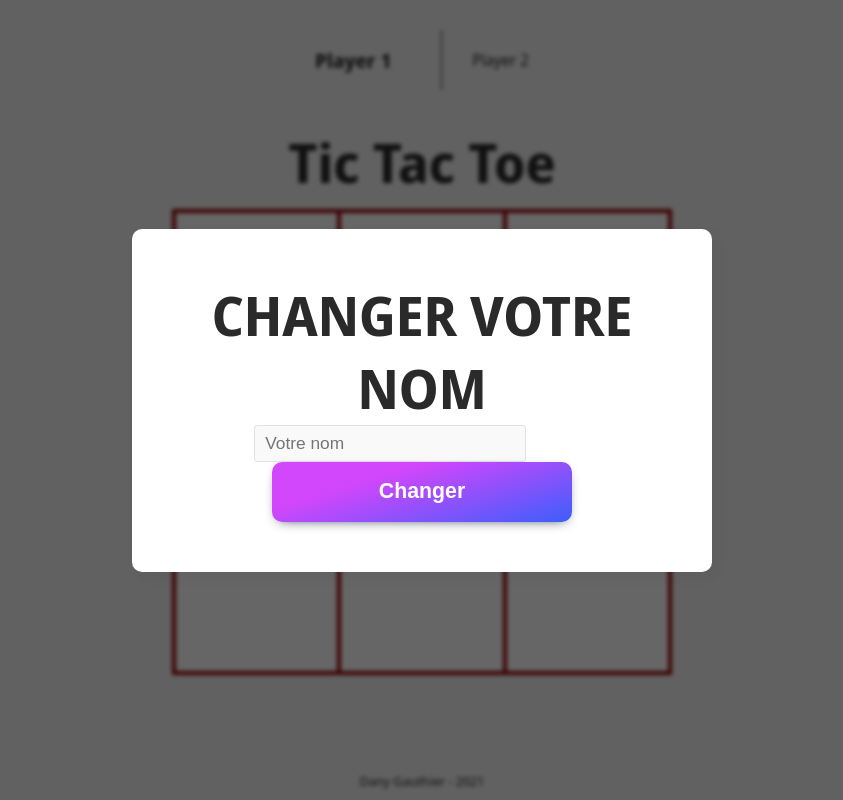
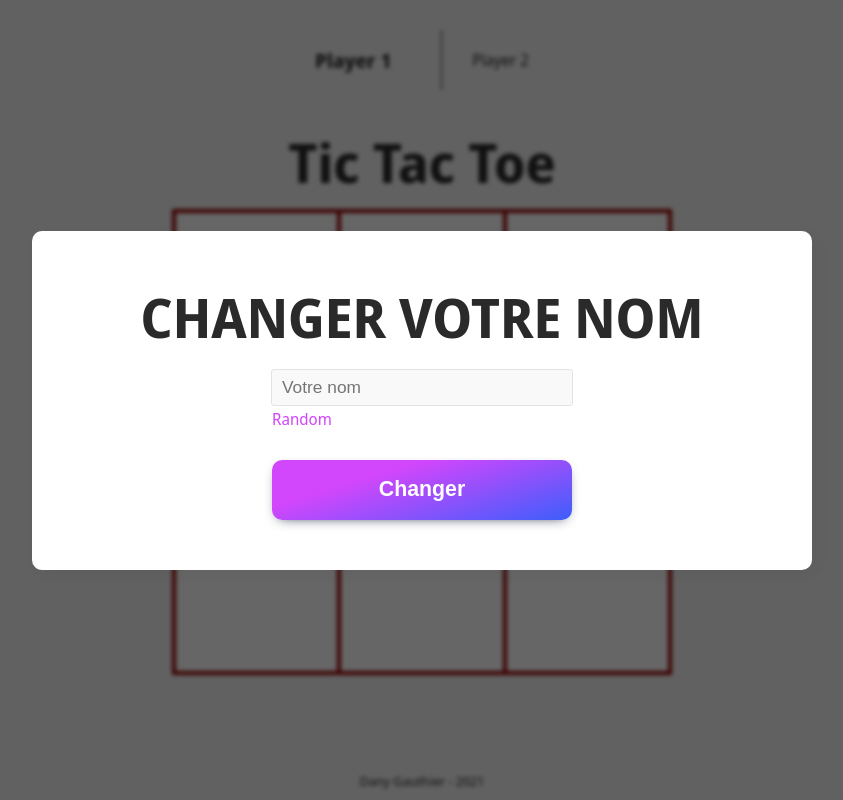
Before and after one commit to VotreCafetier/TicTacToe, a PHP site: page / in a window 1280 px wide. Shown: the whole page, without its empty margins (218-1061 px from the left). Run offline with PHP 8.4, Linux system fonts and the light colour scheme.

Commit message:
Added more style to name overlay

```diff
--- a/css/styles.css
+++ b/css/styles.css
@@ -56,7 +56,7 @@
 
 input{
     height: 35px;
-    max-width: 250px;
+    max-width: 280px;
     width: 100%;
     border-radius: 3px;
     font-size: 13pt;
@@ -176,7 +176,8 @@
 }
 
     #NameForm > div{
-        width: 500px;
+        max-width: 700px;
+        width: 100%;
         height: auto;
         background-color: white;
         padding: 50px 40px;
@@ -186,7 +187,27 @@
         margin: auto;
     }
 
+    #NameForm > div > div > *{
+        display: block;
+        margin-left: auto!important;
+        margin-right: auto!important;
+        margin-top: 15px;
+    }
+
+    #NameForm a{
+        margin-top: 2px!important;
+        color: rgba(210,70,252,1);
+        text-align: left;
+        max-width: 300px;
+        cursor: pointer;
+    }
+
+        #NameForm a:hover{
+            color: rgba(63,94,251,1);
+        }
+
     #NameForm button{
+        margin-top: 30px!important;
         background: rgb(63,94,251);
         background: linear-gradient(343deg, rgba(63,94,251,1) 1%, rgba(210,70,252,1) 69%);
         box-shadow: 0px 4px 13px -7px rgb(16, 22, 53), 5px 5px 15px 5px rgba(0,0,0,0);
@@ -201,6 +222,7 @@
         }
 
         #NameForm button:active{
+            box-shadow: 0px 4px 13px -7px rgb(16, 22, 53), 5px 5px 15px 5px rgba(0,0,0,0);
             transform: translateY(0);
             transition: box-shadow 0.2s, transform 0.1s;
         }
```
